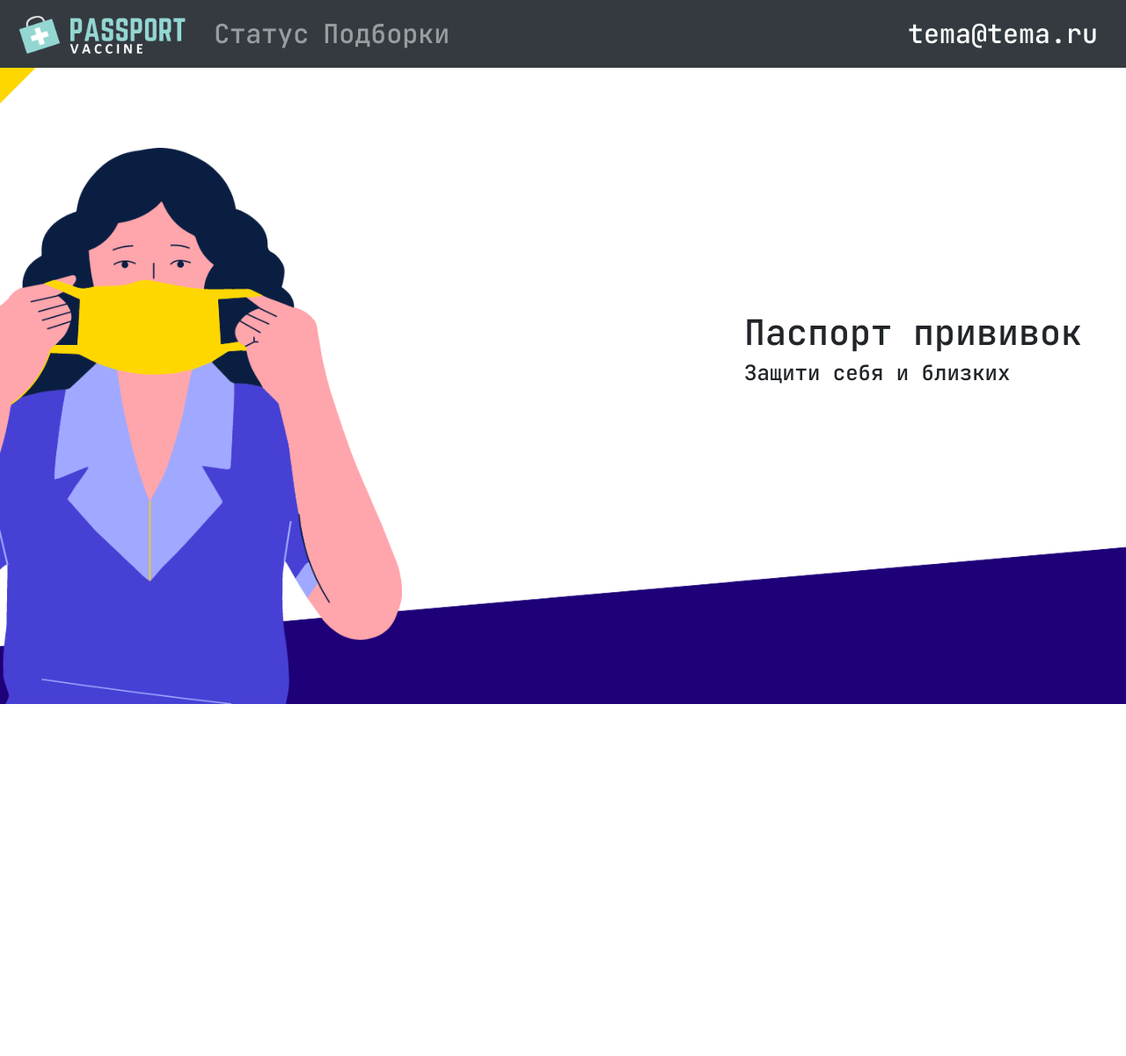
After one commit to rocks-py/django-vaccine-passport, a Django app: page /promo in a window 1280 px wide. The commit adds this page. Shown: the whole page at 88% size. Run offline with Django 3.2, Linux system fonts and the light colour scheme.

Commit message:
добавил /promo страницу

```diff
--- a/vaccineapp/static/style.css
+++ b/vaccineapp/static/style.css
@@ -235,3 +235,15 @@ nav .menu {
   margin: 30px;
   margin-left: 0;
 }
+
+
+/* promo.html */
+.promo-container {
+  background: url("img/promo_image.png") no-repeat center center fixed;
+  background-size: cover;
+  position: absolute;
+  top: 0;
+  left: 0;
+  height: 100%;
+  width: 100%;
+}
--- a/vaccineapp/templates/base.html
+++ b/vaccineapp/templates/base.html
@@ -21,9 +21,7 @@
 <body>
   {% include "navbar.html" %}
 
-  <main role="main" class="container">
-    {%block content%} {%endblock%}
-  </main>
+  {%block content%} {%endblock%}
 
   {% comment %} <script src="https://code.jquery.com/jquery-3.5.1.slim.min.js"
     integrity="sha384-DfXdz2htPH0lsSSs5nCTpuj/zy4C+OGpamoFVy38MVBnE+IbbVYUew+OrCXaRkfj"
--- /dev/null
+++ b/vaccineapp/templates/promo.html
@@ -0,0 +1,23 @@
+{% extends 'base.html'%}
+{% load static %}
+
+
+{%block content%}
+<main class="promo-container container-fluid d-flex justify-content-end">
+    <div class="row align-self-center">
+        <div class="col-12" style="margin-right: 50px;">
+            <div class="row">
+                <h1 class="">Паспорт прививок</h1>
+            </div>
+            <div class="row">
+                <h4 class="">Защити себя и близких</h4>
+            </div>
+        </div>
+    </div>
+</main>
+<style>
+body {
+  overflow: hidden;
+}
+</style>
+{%endblock%}
--- a/vaccineapp/urls.py
+++ b/vaccineapp/urls.py
@@ -10,4 +10,5 @@ urlpatterns = [
     path('', views.index, name='index'),
     path('collections', views.CollectionList.as_view(), name='collection-list'),
     path('collections/<int:pk>/', views.CollectionDetail.as_view(), name='collection-detail'),
+    path('promo', views.promo, name='promo'),
 ]
--- a/vaccineapp/views.py
+++ b/vaccineapp/views.py
@@ -6,6 +6,9 @@ from django.urls import reverse
 from django.views.generic import ListView, DetailView
 from django.http import JsonResponse
 # Create your views here.
+
+def promo(request):
+    return render(request, 'promo.html')
 
 def index(request):
     # # if not request.user:
```
Also changed, not shown: vaccineapp/templates/index.html (+7 -1 lines), vaccineapp/templates/vaccineapp/collection_detail.html (+25 -5 lines), vaccineapp/templates/vaccineapp/collection_list.html (+12 -4 lines), vaccineapp/static/img/promo_image.png.
